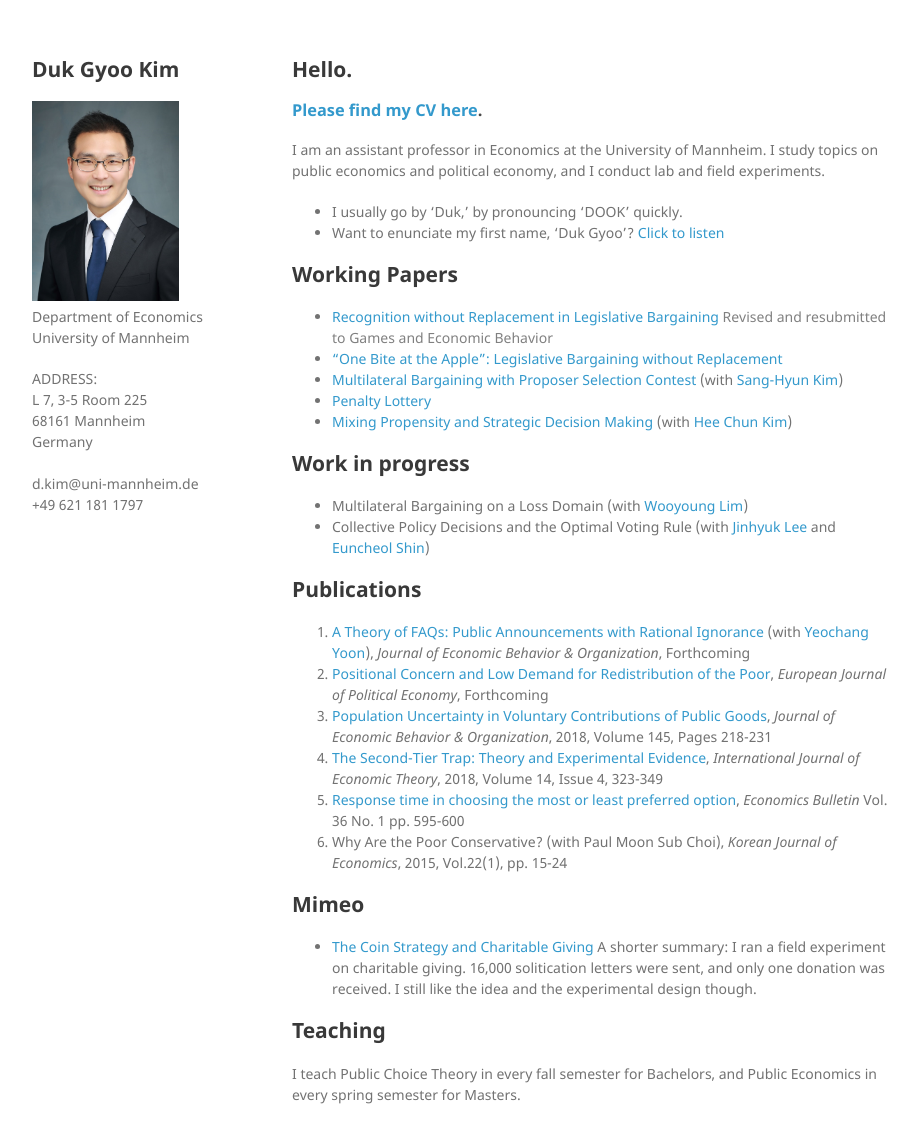
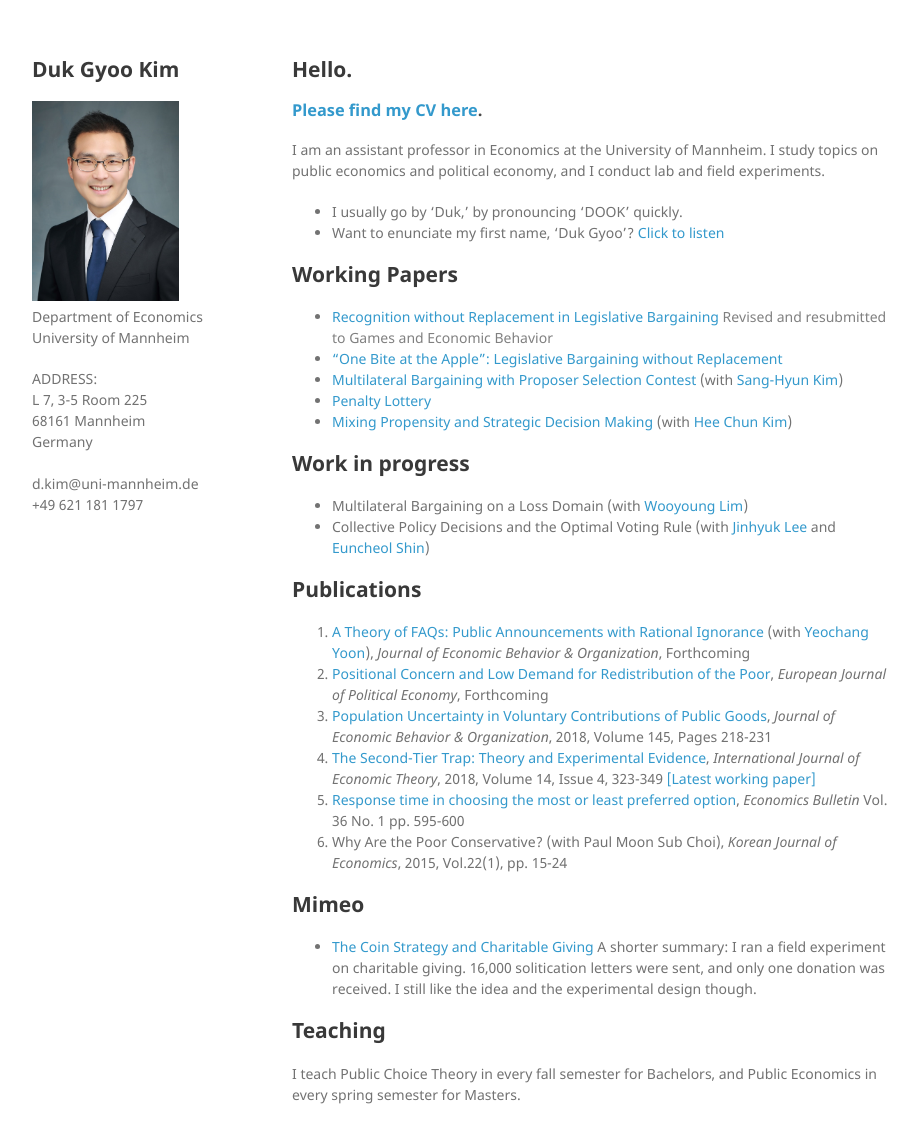
Before and after one commit to kimdukgyoo/kimdukgyoo.github.io, a Jekyll site: the page built from index.md, in a window 1280 px wide and 1175 px high. Shown: the top 1143 px of the window, without its empty margins (178-1096 px from the left). Built offline with Jekyll 4.4.1, drawn with Linux system fonts in a browser that asks for light colours; our own code applies the rules of GitHub Pages for plain Markdown files.

Commit message:
Update index.md

```diff
--- a/index.md
+++ b/index.md
@@ -25,7 +25,7 @@ I am an assistant professor in Economics at the University of Mannheim. I study
 1. <a href="https://doi.org/10.1016/j.jebo.2018.12.026" target="_blank">A Theory of FAQs: Public Announcements with Rational Ignorance</a> (with <a href="https://sites.google.com/site/yyeochang/" target="_blank">Yeochang Yoon</a>), _Journal of Economic Behavior & Organization_, Forthcoming
 2. <a href="https://doi.org/10.1016/j.ejpoleco.2018.06.004" target="_blank"> Positional Concern and Low Demand for Redistribution of the Poor</a>, _European Journal of Political Economy_, Forthcoming
 3. <a href="https://doi.org/10.1016/j.jebo.2017.10.009" target="_blank"> Population Uncertainty in Voluntary Contributions of Public Goods</a>, _Journal of Economic Behavior & Organization_, 2018, Volume 145, Pages 218-231
-4. <a href="https://onlinelibrary.wiley.com/doi/10.1111/ijet.12158" target="_blank">The Second-Tier Trap: Theory and Experimental Evidence</a>, _International Journal of Economic Theory_, 2018, Volume 14, Issue 4, 323-349
+4. <a href="https://onlinelibrary.wiley.com/doi/10.1111/ijet.12158" target="_blank">The Second-Tier Trap: Theory and Experimental Evidence</a>, _International Journal of Economic Theory_, 2018, Volume 14, Issue 4, 323-349 <a href="https://kimdukgyoo.github.io/pdfjs/web/TheSecondTierTrap-TheoryandEvidence.pdf" target="_blank">[Latest working paper]</a>
 5. <a href="http://www.accessecon.com/Pubs/EB/2016/Volume36/EB-16-V36-I1-P59.pdf" target="_blank"> Response time in choosing the most or least preferred option</a>, _Economics Bulletin_ Vol. 36 No. 1 pp. 595-600
 6. Why Are the Poor Conservative? (with Paul Moon Sub Choi), _Korean Journal of Economics_, 2015, Vol.22(1), pp. 15-24
 
```
